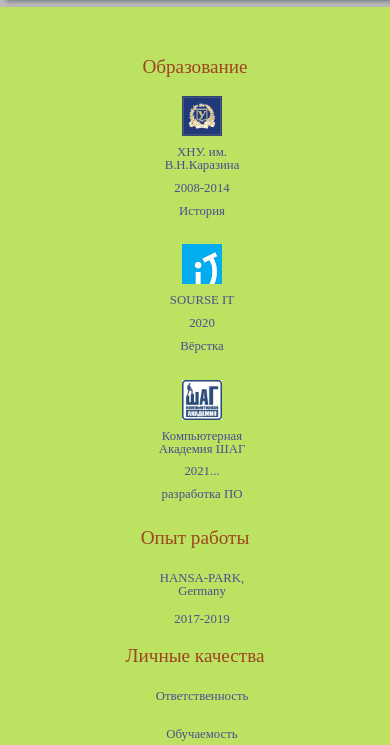
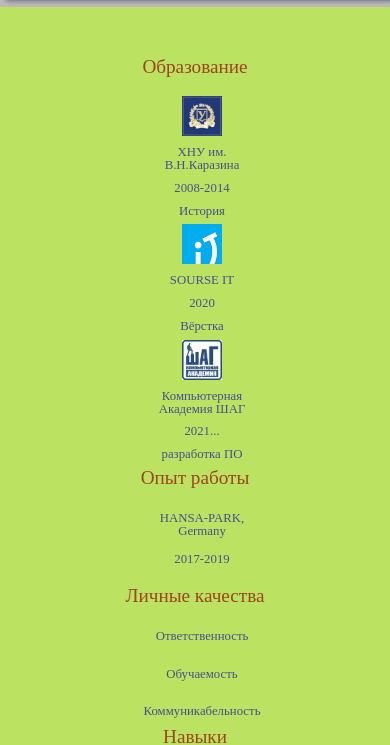
Before and after one commit to AlexABA91/Resume, a plain HTML site: page index.html in a window 390 px wide. Shown: the part 103-848 px from the top of the page. Drawn offline with Linux system fonts and the light colour scheme.

Commit message:
Add files via upload

```diff
--- a/index.html
+++ b/index.html
@@ -49,47 +49,45 @@
 			<main>
 				<div class="education">
 					<h2>Образование</h2>
-					<li>
-						<ul><img class="icom-wher" src="images/Kharazina.png" alt="">
-							<p class="wher">ХНУ. им. В.Н.Каразина
-							<p class="yare">2008-2014
+
+					<ul>
+						<li><img class="icom-wher" src="images/Kharazina.png" alt="">
+							<p class="wher">ХНУ им. В.Н.Каразина</p>
+							<p class="yare">2008-2014</p>
 							<p class="specialty">История</p>
-							</p>
-							</p>
-						</ul>
-						<ul><img class="icom-wher" src="images/unnamed.png" alt="">
-							<p class="wher">SOURSE IT
-							<p class="yare">2020
-							<p class="specialty">Вёрстка</p>
-							</p>
-							</p>
-						</ul>
-						<ul><img class="icom-wher" src="images/step.png" alt="">
-							<p class="wher">Компьютерная Академия ШАГ
-							<p class="yare">2021...
-							<p class="specialty">разработка ПО</p>
-							</p>
-							</p>
-						</ul>
 
 
-					</li>
+						</li>
+						<li><img class="icom-wher" src="images/unnamed.png" alt="">
+							<p class="wher">SOURSE IT</p>
+							<p class="yare">2020</p>
+							<p class="specialty">Вёрстка</p>
+
+
+						</li>
+						<li><img class="icom-wher" src="images/step.png" alt="">
+							<p class="wher">Компьютерная Академия ШАГ </p>
+							<p class="yare">2021...</p>
+							<p class="specialty">разработка ПО</p>
+						</li>
+					</ul>
+
 				</div>
 				<div class="con2">
 					<div class="work-bifore">
 						<h2>Опыт работы</h2>
-						<li class="work-list">
-							<ul>HANSA-PARK, Germany<p>2017-2019</p>
-							</ul>
-						</li>
+						<ul class="work-list">
+							<li>HANSA-PARK, Germany<p>2017-2019</p>
+							</li>
+						</ul>
 					</div>
 					<div class="persen-skils">
 						<h2>Личные качества</h2>
-						<li>
-							<ul>Ответственность</ul>
-							<ul>Обучаемость</ul>
-							<ul>Коммуникабельность</ul>
-						</li>
+						<ul>
+							<li>Ответственность</li>
+							<li>Обучаемость</li>
+							<li>Коммуникабельность</li>
+						</ul>
 					</div>
 				</div>
 				<div class="skils">
--- a/sass/partials/_header.scss
+++ b/sass/partials/_header.scss
@@ -33,7 +33,7 @@ header {
 		display: inline-block;
 		width: 30%;
 		align-self: center;
-		flex-basis: 0 0 auto;
+
 		min-width: 200px;
 		position: relative;
 		right: 15%;
--- a/sass/partials/_main.scss
+++ b/sass/partials/_main.scss
@@ -18,11 +18,11 @@ main {
 			color: rgba(156, 58, 28, 0.938);
 			margin-bottom: 20px;
 		}
-		li {
+		ul {
 			width: 80%;
 			margin: 0 auto;
 			list-style: none;
-			& ul {
+			& li {
 				width: 100%;
 				display: flex;
 				flex-direction: column;
@@ -42,7 +42,7 @@ main {
 			color: rgba(156, 58, 28, 0.938);
 			margin-bottom: 20px;
 		}
-		li ul p {
+		ul li p {
 			margin-top: 10px;
 			font-size: 1.5rem;
 			color: rgb(71, 80, 145);
@@ -59,7 +59,7 @@ main {
 		& h2 {
 			text-align: end;
 		}
-		& li ul {
+		& ul li {
 			margin-top: 25px;
 			font-size: 1.5rem;
 			color: rgb(71, 80, 145);
@@ -118,11 +118,11 @@ main {
 			font-size: 1.2rem;
 		}
 	}
-	main .education li ul p {
+	main .education ul li p {
 		font-size: 0.8rem;
 	}
 
-	main .con2 li ul {
+	main .con2 ul li {
 		font-size: 0.8rem;
 	}
 	@media (max-width: 451px) {
@@ -135,7 +135,7 @@ main {
 				text-align: center;
 			}
 			p,
-			ul {
+			li {
 				text-align: center;
 			}
 			.con2 .work-list {
```
Also changed, not shown: css/all.css.
